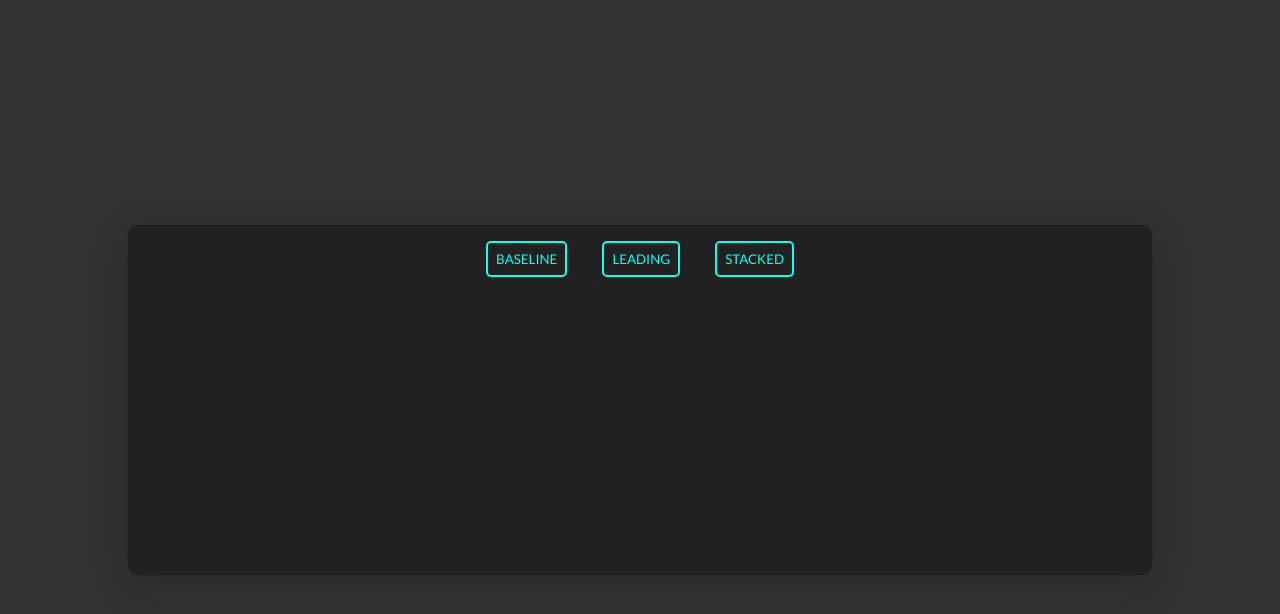
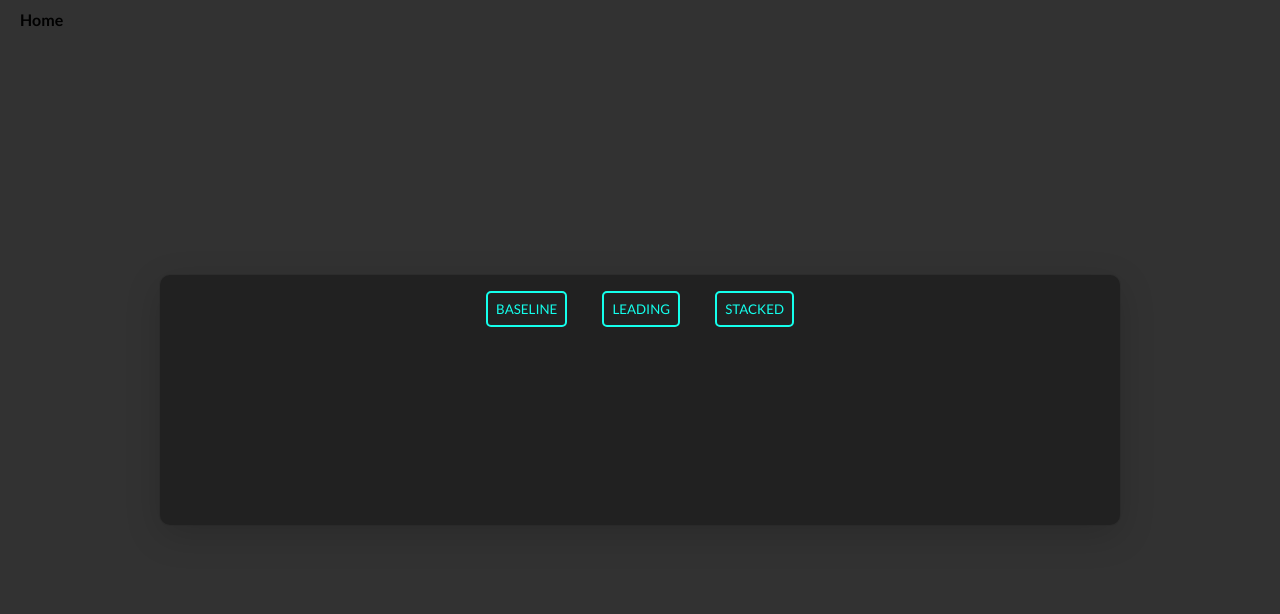
Before and after one commit to NeerajVodala/SnackBar-Component, a plain HTML site: page index.html in a window 1280 px wide. Drawn offline with Linux system fonts and the light colour scheme.

Commit message:
feat: added home button

```diff
--- a/index.html
+++ b/index.html
@@ -10,6 +10,8 @@
 </head>
 
 <body>
+
+    <a href="https://components-assignment-neeraj.netlify.app/" class="home-btn">Home</a>
     <div class="container">
         <div class="btn-container">
             <button class="baseline-btn">BASELINE</button>
--- a/styles.css
+++ b/styles.css
@@ -20,8 +20,8 @@ body {
     flex-direction: column;
     justify-content: flex-start;
     align-items: center;
-    width: 80%;
-    height: 350px;
+    width: 75%;
+    height: 250px;
     border-radius: 10px;
     color: #14FFEC;
     background-color: #212121;
@@ -115,3 +115,12 @@ img{
 button {
     cursor: pointer;
 }
+
+.home-btn{
+    position: absolute;
+    top: 10px;
+    left: 20px;
+    color: black;
+    text-decoration: none;
+    font-weight: bolder;
+}
```
